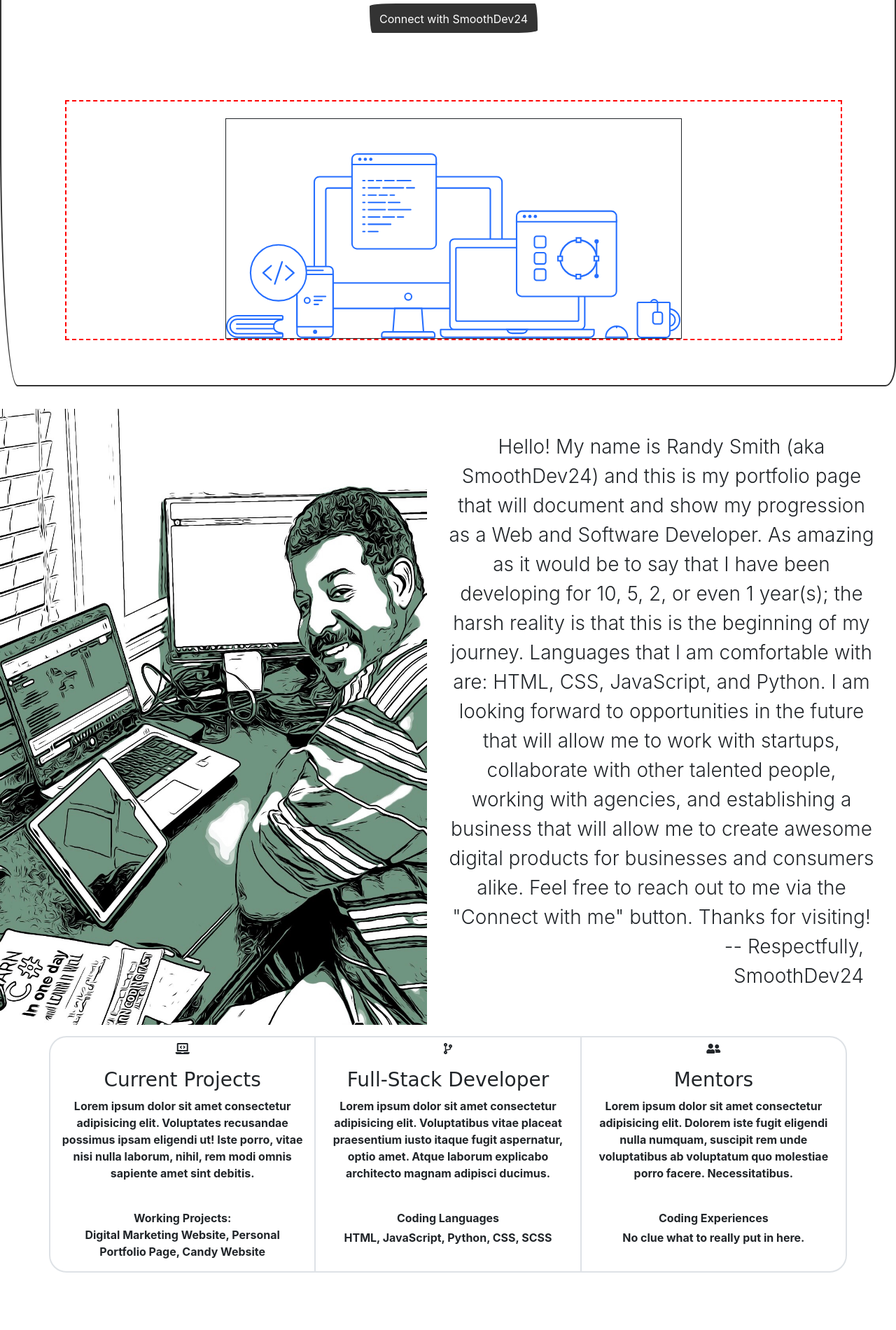
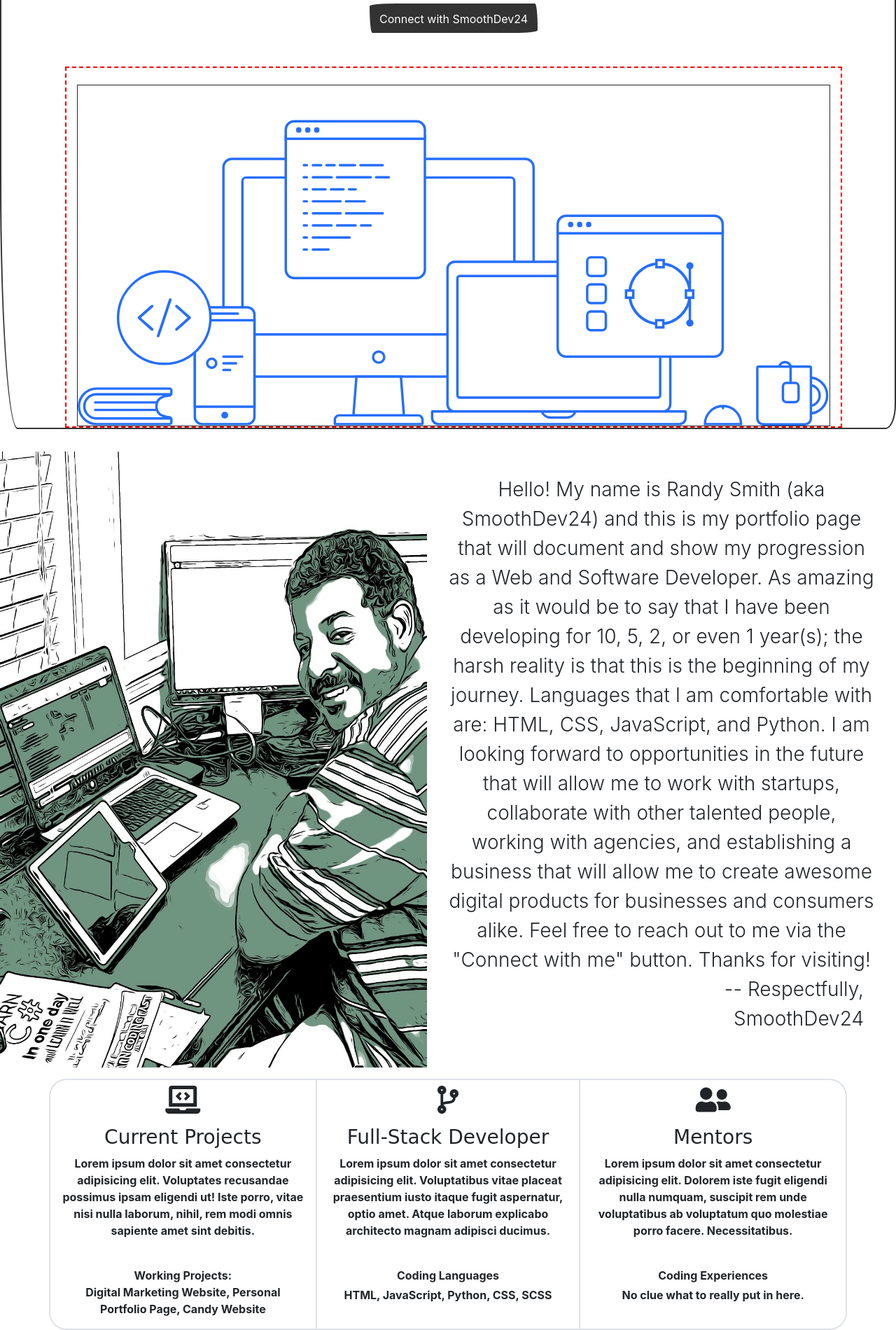
Before and after one commit to SmoothDev24/PersonalPortfolioProject, a website: page index.html in a window 1280 px wide. Shown: the part 325-2225 px from the top of the page at 70% size. Before the commit the page ends 2143 px from the top, so only its background shows below. Drawn offline with nearby package versions, Linux system fonts and the light colour scheme; a web font is replaced by a local one.

Commit message:
Fixed responsiveness issues with jumbotron and the svg image file. Also fixed the responsiveness issue with the tri-fold going to rows once it hit the small breakpoint.

```diff
--- a/index.html
+++ b/index.html
@@ -14,7 +14,7 @@
 </head>
 <body>
     <section>
-        <div class="jumbotron jumbotron-fluid pl-3 pt-0">
+        <div class="jumbotron jumbotron-fluid pl-3 pt-0 pb-0">
             <div class="container-fluid  text-center" id="jumbo">
                 <nav class="navbar navbar-expand-lg navbar-light bg-light mt-3">
                     <a class="navbar-brand" href="#">SmooveDev24</a>
@@ -27,7 +27,7 @@
                   <h3 class="lead">Through code I will create you a well-organized and responsive websites.</h3>
                   <hr class="my-4 col-8">
                   <h5>I am always looking for mentors, accountability partners, and collaborators.</h5>
-                  <div class="lead pt-md-0 pt-4 pb-5">
+                  <div class="lead pt-md-0 pt-4">
                     <!-- Button trigger modal -->
                     <button class="btn btn-primary pt-md-2"> <a role="button" data-toggle="modal" data-target="#connectModal">
                     Connect with SmoothDev24
@@ -107,7 +107,7 @@
         <div id="triFold" class="container pt-3">
           <div class="row border rounded-left rounded-right">
 
-            <div class="col ">
+            <div class="col-sm-4">
               <div class="row">
                 <div class="container text-center">
                   <p><i class=" pt-2 img-fluid fas fa-laptop-code trifoldImages"></i></p>
@@ -123,7 +123,7 @@
               </div>
             </div>
 
-            <div class="col border-right border-left">
+            <div class="col-sm-4 border-right border-left">
               <div class="row">
                 <div class="container text-center">
                   <p><i class=" pt-2 img-fluid fas fa-code-branch trifoldImages"></i></p>
@@ -136,11 +136,11 @@
               </div>
             </div>
 
-            <div class="col">
+            <div class="col-sm-4">
               <div class="row">
                 <div class="container text-center">
                   <p><i class="fas fa-user-friends img-fluid pt-2 trifoldImages"></i></p>
-                  <h3>Mentors</h3>
+                  <h3>Mentors </h3>
                   <p>Lorem ipsum dolor sit amet consectetur adipisicing elit. Dolorem iste fugit eligendi nulla numquam, suscipit rem unde voluptatibus ab voluptatum quo molestiae porro facere. Necessitatibus.</p>
                   <p class="pt-4 mb-0">Coding Experiences</p>
                   <p class="pt-1 mt-0">No clue what to really put in here.</p>
--- a/portfolioProject.css
+++ b/portfolioProject.css
@@ -16,11 +16,12 @@
     border: 2px dashed red;
 }
 #hero{
+    width: 100%;
+    height: auto;
 
-    max-height: 60rem;
+
     border: 1px solid;
 }
 .trifoldImages{
-max-width: 100%;
-height: auto;
+font-size: 40px;
 }
```
